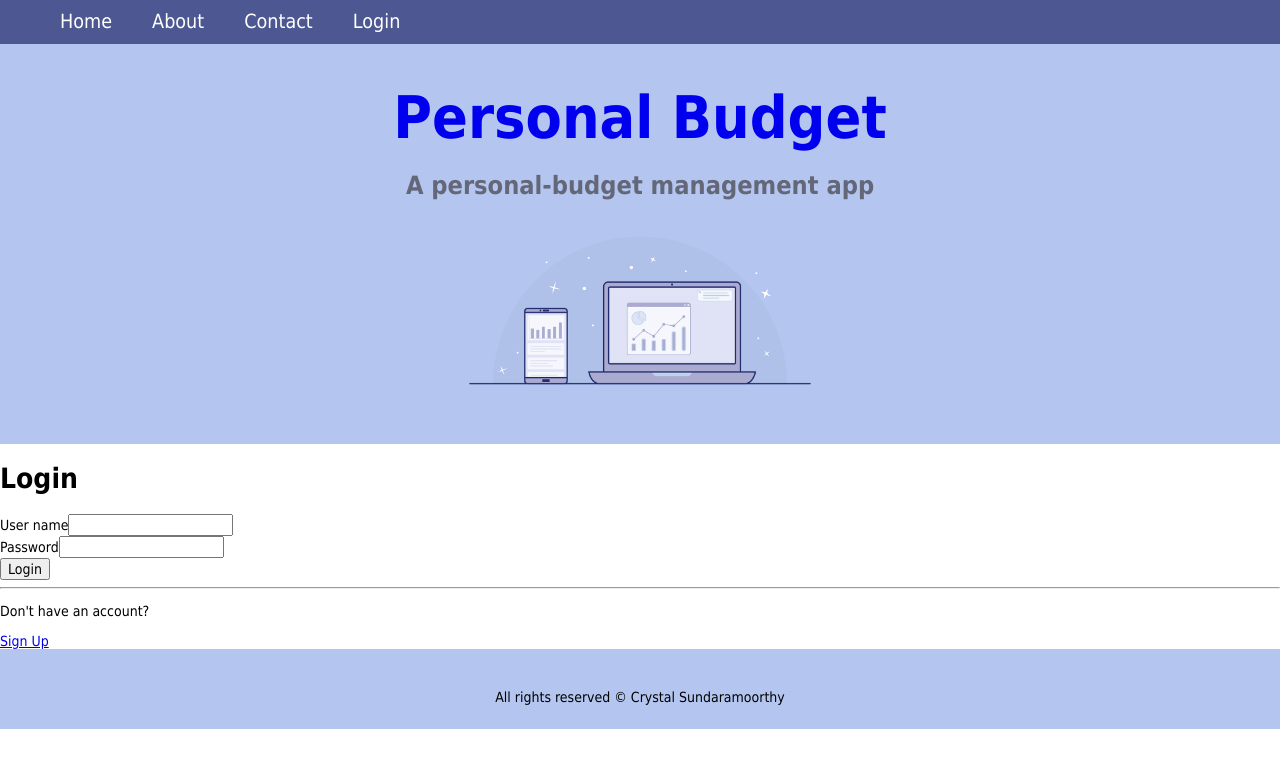
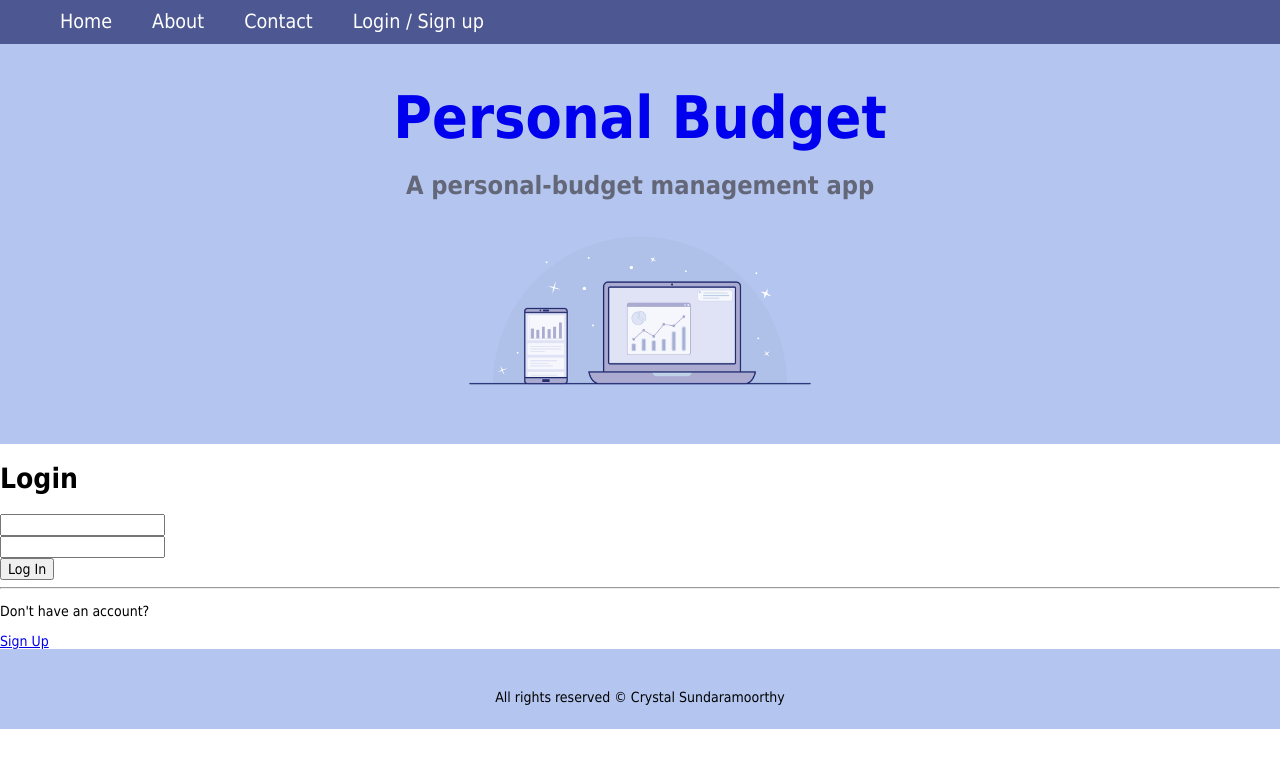
Before and after one commit to CrystalSundara/personal-budget-final, an Angular app in the folder personal-budget/: page /login in a window 1280 px wide. Shown: the top 768 px of the page. Built offline with nearby package versions, Linux system fonts and the light colour scheme.

Commit message:
Added JWT based login and logout functionality

```diff
--- a/personal-budget/src/app/login/login.component.html
+++ b/personal-budget/src/app/login/login.component.html
@@ -18,19 +18,32 @@
 
     <h1 class="row">Login</h1>
 
-        <div class="row">
+        <!-- <div class="row">
           <label for="username">User name</label>
-          <input type="text" name="username" id="username">
+          <input type="text" name="username" [(ngModel)]="username">
         </div>
 
         <div class="row">
             <label for="password">Password</label>
-            <input type="password" name="password" id="password">
+            <input type="password" name="password" [(ngModel)]="password">
         </div>
 
         <div>
             <button (click)="login()">Login</button>
-        </div>
+        </div> -->
+        <div>
+          <form [formGroup]="formdata" (ngSubmit) = "onClickSubmit(formdata.value)" >
+             <input type="text" class="fortextbox" name="user" formControlName="user">
+             <br/>
+
+             <input type="password" class="fortextbox" name="passwd" formControlName="passwd">
+             <br/>
+
+             <input type="submit" class="forsubmit" value="Log In">
+          </form>
+       </div>
+
+
   <!-- <button class="btn btn-secondary" (click)="login()">Login to dashboard</button>
   <button class="btn btn-primary" (click)="loginAdmin()">Login as Admin</button> -->
   <hr />
--- a/personal-budget/src/app/login/login.component.ts
+++ b/personal-budget/src/app/login/login.component.ts
@@ -1,6 +1,9 @@
 import { Component, OnInit } from '@angular/core';
 import { NavbarService } from '../services/navbar.service';
 import { DataService } from '../services/data.service';
+import { FormGroup, FormControl } from '@angular/forms';
+
+
 
 
 @Component({
@@ -12,40 +15,57 @@ export class LoginComponent implements OnInit {
 
   isLoggedIn = false;
   role = '';
+  user;
+  passwordHash;
+  formdata;
 
-  constructor(private navbarService: NavbarService) {
+  constructor(private navbarService: NavbarService, private dataService: DataService) {
     this.navbarService.getLoginStatus().subscribe(status => this.isLoggedIn = status);
   }
 
   ngOnInit() {
+    this.formdata = new FormGroup({
+      user: new FormControl(''),
+      passwd: new FormControl('')
+    });
+  }
+  onClickSubmit(data) {
+    this.user = data.user;
+    this.passwordHash = data.passwd;
+    this.login();
   }
 
+
+  // login() {
+  //   this.navbarService.updateNavAfterAuth('user');
+  //   this.navbarService.updateLoginStatus(true);
+  //   this.role = 'user';
+  // }
+
   login() {
-    this.navbarService.updateNavAfterAuth('user');
-    this.navbarService.updateLoginStatus(true);
-    this.role = 'user';
+    const creds = {
+        username: this.user,
+        password: this.passwordHash,
+    };
+    console.log ('Creds', creds);
+    this.dataService.username = this.user;
+    this.dataService.getUserData(creds).subscribe((data) => {
+      this.loginUser(data);
+      console.log('Login data', data);
+    });
+}
+
+  loginUser(data) {
+    if (true) {
+      const token = data.token;
+      localStorage.setItem('jwt', token);
+      console.log('LoginUser data', data);
+      console.log( 'Token expired', tokenExpired(token));
+      this.navbarService.updateNavAfterAuth('user');
+      this.navbarService.updateLoginStatus(true);
+      this.role = this.dataService.username;
+    }
   }
-
-// login() {
-//     const data = {
-//         username: document.getElementById('username').value,
-//         password: document.getElementById('password').value,
-//     };
-//     this.dataService.
-//     axios.post('/api/login', data)
-//     .then(res => {
-//         console.log(res);
-//         document.getElementById('username').value = '';
-//         document.getElementById('password').value = '';
-//         if (res && res.data && res.data.success) {
-//             const token = res.data.token;
-//             localStorage.setItem('jwt', token);
-//             this.navbarService.updateNavAfterAuth('user');
-//             this.navbarService.updateLoginStatus(true);
-//             this.role = 'user';
-//         }
-//     });
-// }
 
   loginAdmin() {
     this.navbarService.updateNavAfterAuth('admin');
@@ -54,3 +74,21 @@ export class LoginComponent implements OnInit {
   }
 
 }
+
+
+function tokenExpired(token) {
+  const jwtDecode = JSON.parse(atob(token.split('.')[1]));
+  console.log(jwtDecode);
+  console.log('Creation time: ', new Date(jwtDecode.iat * 1000));
+  console.log('Current time: ', new Date(Date.now()));
+  console.log('Expire time: ', new Date(jwtDecode.exp * 1000));
+  if (
+      token &&
+      jwtDecode.exp < Date.now() / 1000
+  ) {
+      console.log('Token expired');
+      return true;
+  }
+  console.log('Token not expired');
+  return false;
+}
--- a/personal-budget/src/app/menu/menu.component.scss
+++ b/personal-budget/src/app/menu/menu.component.scss
@@ -31,6 +31,7 @@ nav.l1 ul li a:focus
   color: #4d5791;
 }
 
+
 @media screen and (min-width: 768px) {
   body {
       font-size: 14px;
--- a/personal-budget/src/app/menu/menu.component.ts
+++ b/personal-budget/src/app/menu/menu.component.ts
@@ -45,6 +45,7 @@ export class MenuComponent implements OnInit {
 
   logout() {
     this.navbarService.updateLoginStatus(false);
+    localStorage.removeItem('jwt');
     this.router.navigate(['home']);
   }
 
--- a/personal-budget/src/app/services/data.service.ts
+++ b/personal-budget/src/app/services/data.service.ts
@@ -28,6 +28,9 @@ export class DataService {
     labels: []
     };
 
+    public username;
+    public token;
+
     // public d3DataSource = {
     //   labels: [],
     //   values: []
@@ -53,4 +56,21 @@ export class DataService {
     return this.http.get('http://localhost:3000/budget');
   }
 
+  // public getUserData(creds): <any> {
+  //   // return this.http.post('http://localhost:3000/api/login', creds);
+  //   this.http.post('http://localhost:3000/api/login', creds)
+  //   .subscribe((res: any) =>  {
+  //     // if(res.success === true) {
+  //       this.token = res.token;
+  //       return res;
+  //     // }
+  //   });
+  // }
+
+  public getUserData(creds): any {
+      const response = this.http.post('http://localhost:3000/api/login', creds);
+      this.token = response.token;
+      return response;
+  }
+
 }
--- a/personal-budget/src/app/services/navbar.service.ts
+++ b/personal-budget/src/app/services/navbar.service.ts
@@ -10,7 +10,7 @@ export class NavbarService {
   private isLoggedIn = new Subject<boolean>();
 
   constructor() {
-    this.addItem({ text: 'Login', path: 'login' });
+    this.addItem({ text: 'Login / Sign up', path: 'login' });
     this.isLoggedIn.next(false);
   }
 
@@ -27,12 +27,12 @@ export class NavbarService {
 
     if (!status) {
       this.clearAllItems();
-      this.addItem({ text: 'Login', path: 'login' });
+      this.addItem({ text: 'Login / Sign up', path: 'login' });
     }
   }
 
   updateNavAfterAuth(role: string): void {
-    this.removeItem({ text: 'Login' });
+    this.removeItem({ text: 'Login / Sign up' });
 
     if (role === 'user') {
       this.addItem({ text: 'Dashboard', path: 'dashboard' });
```
Also changed, not shown: personal-budget/src/app/app.module.ts (+6 -1 lines).
